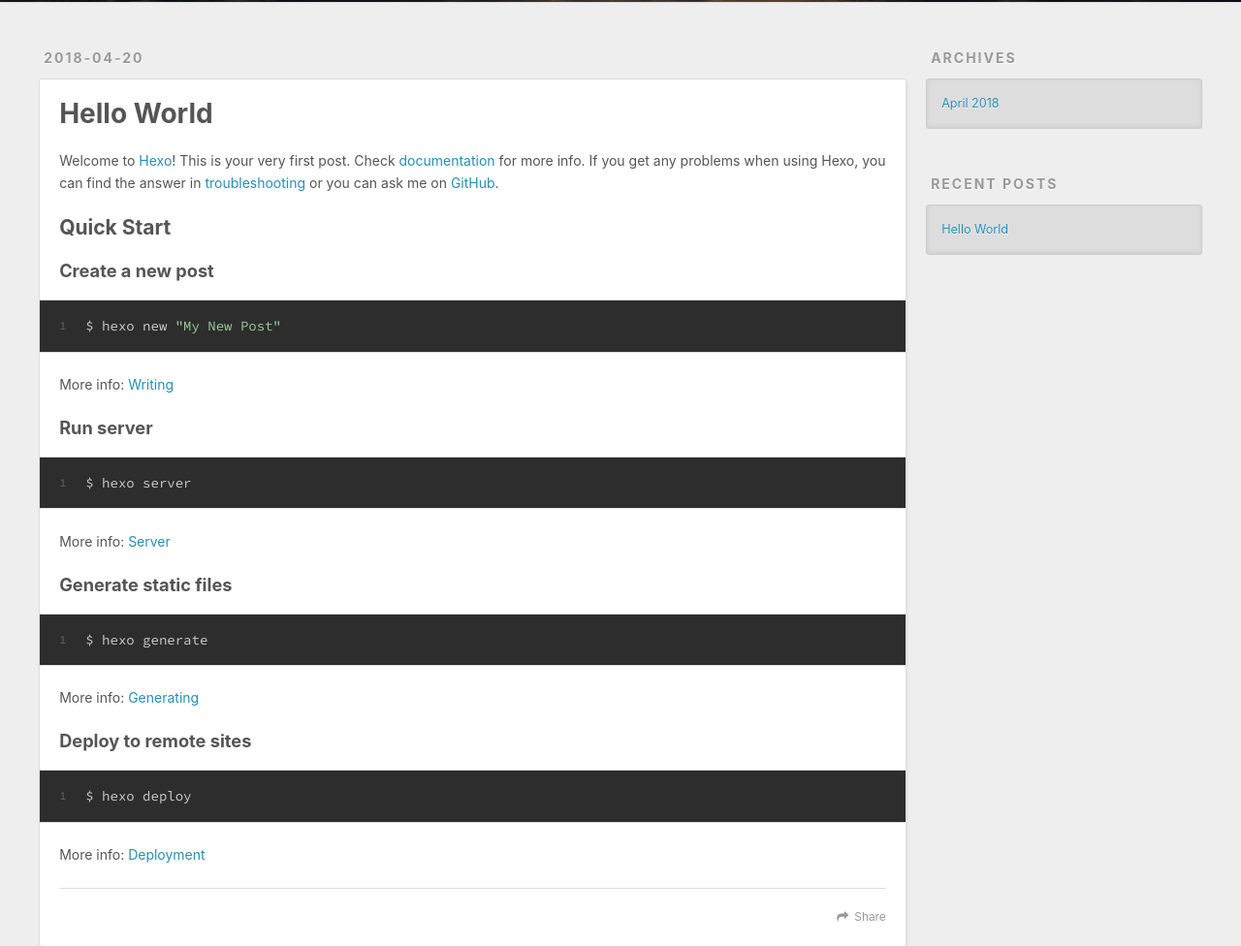
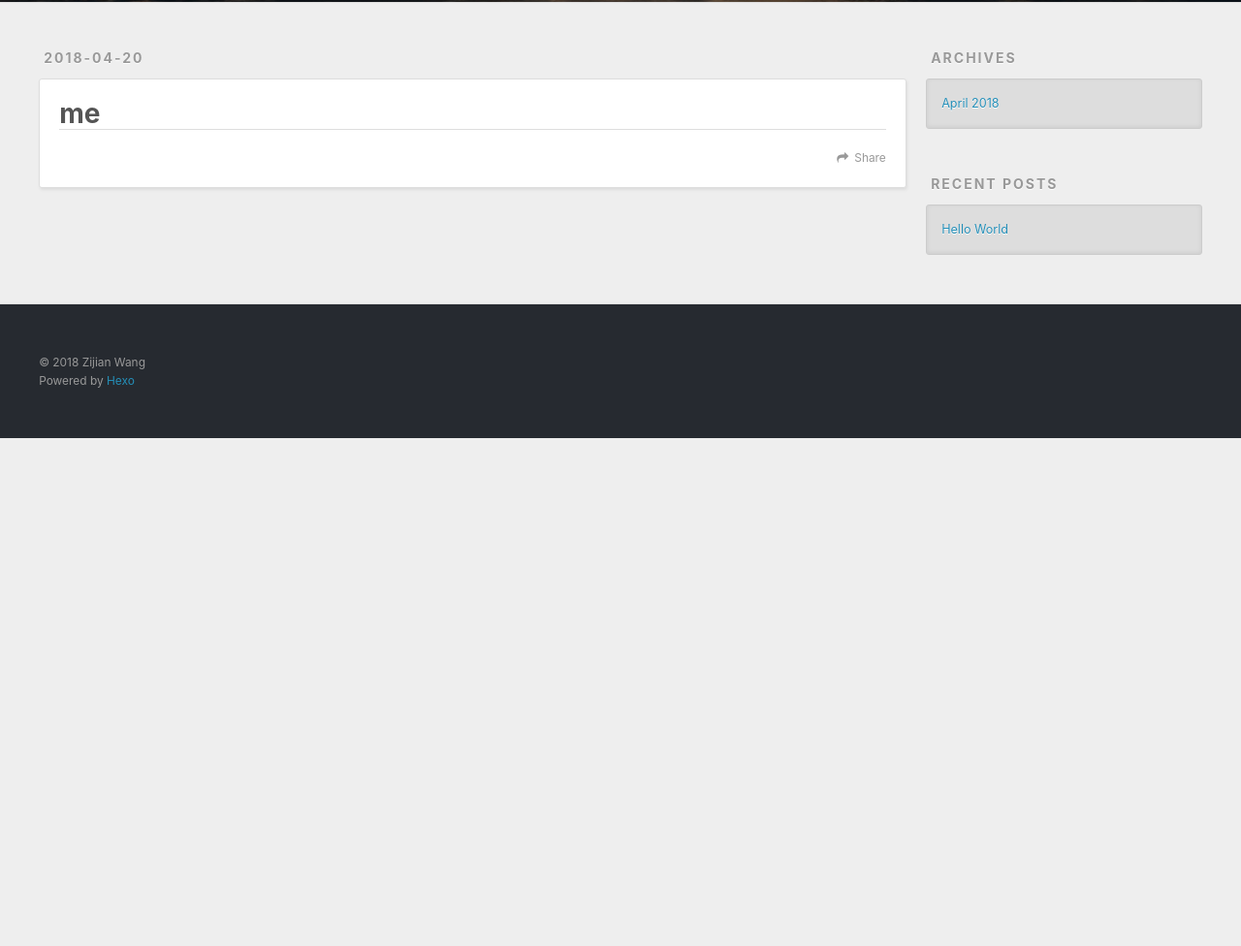
Before and after one commit to Qsefthuk1l/qsefthuk1l.github.io, a plain HTML site: page me/index.html in a window 1280 px wide. Shown: the part 298-1274 px from the top of the page at 97% size. After the commit the page ends 800 px from the top, so only its background shows below. Drawn offline with nearby package versions, Linux system fonts and the light colour scheme.

Commit message:
Site updated: 2018-04-20 14:05:18

```diff
--- a/index.html
+++ b/me/index.html
@@ -5,15 +5,16 @@
 
 
 
-  <title>Asturias</title>
+  <title>me | Asturias</title>
   <meta name="viewport" content="width=device-width, initial-scale=1, maximum-scale=1">
   <meta property="og:type" content="website">
-<meta property="og:title" content="Asturias">
-<meta property="og:url" content="http://qsefthuk1l.github.io/index.html">
+<meta property="og:title" content="me">
+<meta property="og:url" content="http://qsefthuk1l.github.io/me/index.html">
 <meta property="og:site_name" content="Asturias">
 <meta property="og:locale" content="default">
+<meta property="og:updated_time" content="2018-04-20T19:05:10.937Z">
 <meta name="twitter:card" content="summary">
-<meta name="twitter:title" content="Asturias">
+<meta name="twitter:title" content="me">
 
     <link rel="alternate" href="/atom.xml" title="Asturias" type="application/atom+xml">
 
@@ -60,12 +61,10 @@
   </div>
 </header>
       <div class="outer">
-        <section id="main">
-
-    <article id="post-hello-world" class="article article-type-post" itemscope itemprop="blogPost">
+        <section id="main"><article id="page-" class="article article-type-page" itemscope itemprop="blogPost">
   <div class="article-meta">
-    <a href="/2018/04/20/hello-world/" class="article-date">
-  <time datetime="2018-04-20T17:48:40.084Z" itemprop="datePublished">2018-04-20</time>
+    <a href="/me/index.html" class="article-date">
+  <time datetime="2018-04-20T19:05:10.000Z" itemprop="datePublished">2018-04-20</time>
 </a>
 
   </div>
@@ -75,8 +74,8 @@
       <header class="article-header">
 
 
-    <h1 itemprop="name">
-      <a class="article-title" href="/2018/04/20/hello-world/">Hello World</a>
+    <h1 class="article-title" itemprop="name">
+      me
     </h1>
 
 
@@ -84,30 +83,19 @@
 
     <div class="article-entry" itemprop="articleBody">
 
-        <p>Welcome to <a href="https://hexo.io/" target="_blank" rel="noopener">Hexo</a>! This is your very first post. Check <a href="https://hexo.io/docs/" target="_blank" rel="noopener">documentation</a> for more info. If you get any problems when using Hexo, you can find the answer in <a href="https://hexo.io/docs/troubleshooting.html" target="_blank" rel="noopener">troubleshooting</a> or you can ask me on <a href="https://github.com/hexojs/hexo/issues" target="_blank" rel="noopener">GitHub</a>.</p>
-<h2 id="Quick-Start"><a href="#Quick-Start" class="headerlink" title="Quick Start"></a>Quick Start</h2><h3 id="Create-a-new-post"><a href="#Create-a-new-post" class="headerlink" title="Create a new post"></a>Create a new post</h3><figure class="highlight bash"><table><tr><td class="gutter"><pre><span class="line">1</span><br></pre></td><td class="code"><pre><span class="line">$ hexo new <span class="string">"My New Post"</span></span><br></pre></td></tr></table></figure>
-<p>More info: <a href="https://hexo.io/docs/writing.html" target="_blank" rel="noopener">Writing</a></p>
-<h3 id="Run-server"><a href="#Run-server" class="headerlink" title="Run server"></a>Run server</h3><figure class="highlight bash"><table><tr><td class="gutter"><pre><span class="line">1</span><br></pre></td><td class="code"><pre><span class="line">$ hexo server</span><br></pre></td></tr></table></figure>
-<p>More info: <a href="https://hexo.io/docs/server.html" target="_blank" rel="noopener">Server</a></p>
-<h3 id="Generate-static-files"><a href="#Generate-static-files" class="headerlink" title="Generate static files"></a>Generate static files</h3><figure class="highlight bash"><table><tr><td class="gutter"><pre><span class="line">1</span><br></pre></td><td class="code"><pre><span class="line">$ hexo generate</span><br></pre></td></tr></table></figure>
-<p>More info: <a href="https://hexo.io/docs/generating.html" target="_blank" rel="noopener">Generating</a></p>
-<h3 id="Deploy-to-remote-sites"><a href="#Deploy-to-remote-sites" class="headerlink" title="Deploy to remote sites"></a>Deploy to remote sites</h3><figure class="highlight bash"><table><tr><td class="gutter"><pre><span class="line">1</span><br></pre></td><td class="code"><pre><span class="line">$ hexo deploy</span><br></pre></td></tr></table></figure>
-<p>More info: <a href="https://hexo.io/docs/deployment.html" target="_blank" rel="noopener">Deployment</a></p>
 
 
     </div>
     <footer class="article-footer">
-      <a data-url="http://qsefthuk1l.github.io/2018/04/20/hello-world/" data-id="cjg8b3fbn0000sixl3zb6wxpg" class="article-share-link">Share</a>
+      <a data-url="http://qsefthuk1l.github.io/me/index.html" data-id="cjg8brdiv0002tmxluixsxv2n" class="article-share-link">Share</a>
 
 
     </footer>
   </div>
 
-</article>
 
 
-
-
+</article>
 
 </section>
 
```
Also changed, not shown: 2018/04/20/hello-world/index.html (+1 -1 lines), aboutme/index.html (+1 -1 lines).
